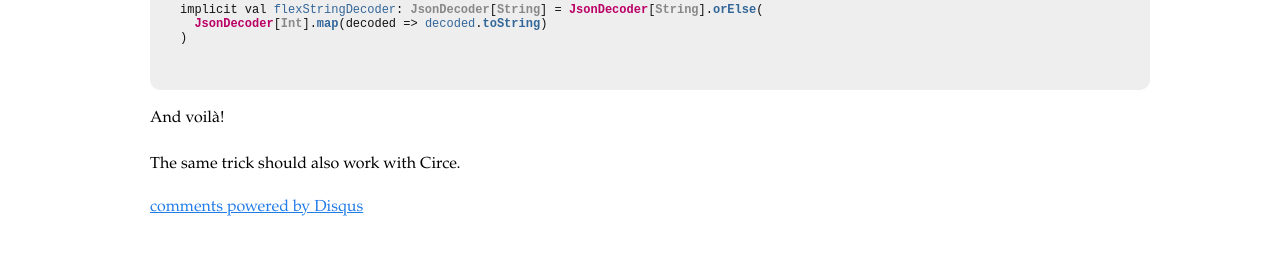
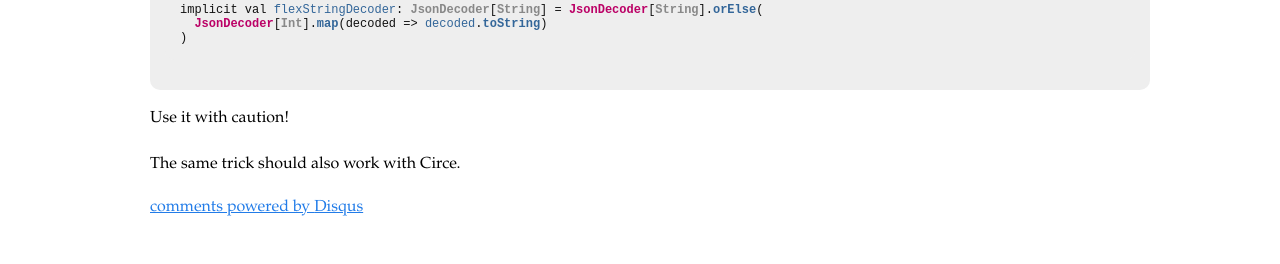
Before and after one commit to loicdescotte/loicdescotte.github.io, a Jekyll site: the page built from _posts/2023-01-20-zio-json-flex-decoder.md, in a window 1280 px wide. Shown: the part 660-924 px from the top of the page. Built offline with Jekyll 4.4.1, drawn with Linux system fonts in a browser that asks for light colours; nearby versions of some CDN libraries; comment, search, counter and statistics services are not loaded.

Commit message:
Update 2023-01-20-zio-json-flex-decoder.md

````diff
--- a/_posts/2023-01-20-zio-json-flex-decoder.md
+++ b/_posts/2023-01-20-zio-json-flex-decoder.md
@@ -40,6 +40,6 @@ implicit val flexStringDecoder: JsonDecoder[String] = JsonDecoder[String].orElse
   JsonDecoder[Int].map(decoded => decoded.toString)
 )
 ```
-And voilà!
+Use it with caution!
 
 The same trick should also work with Circe.
````
